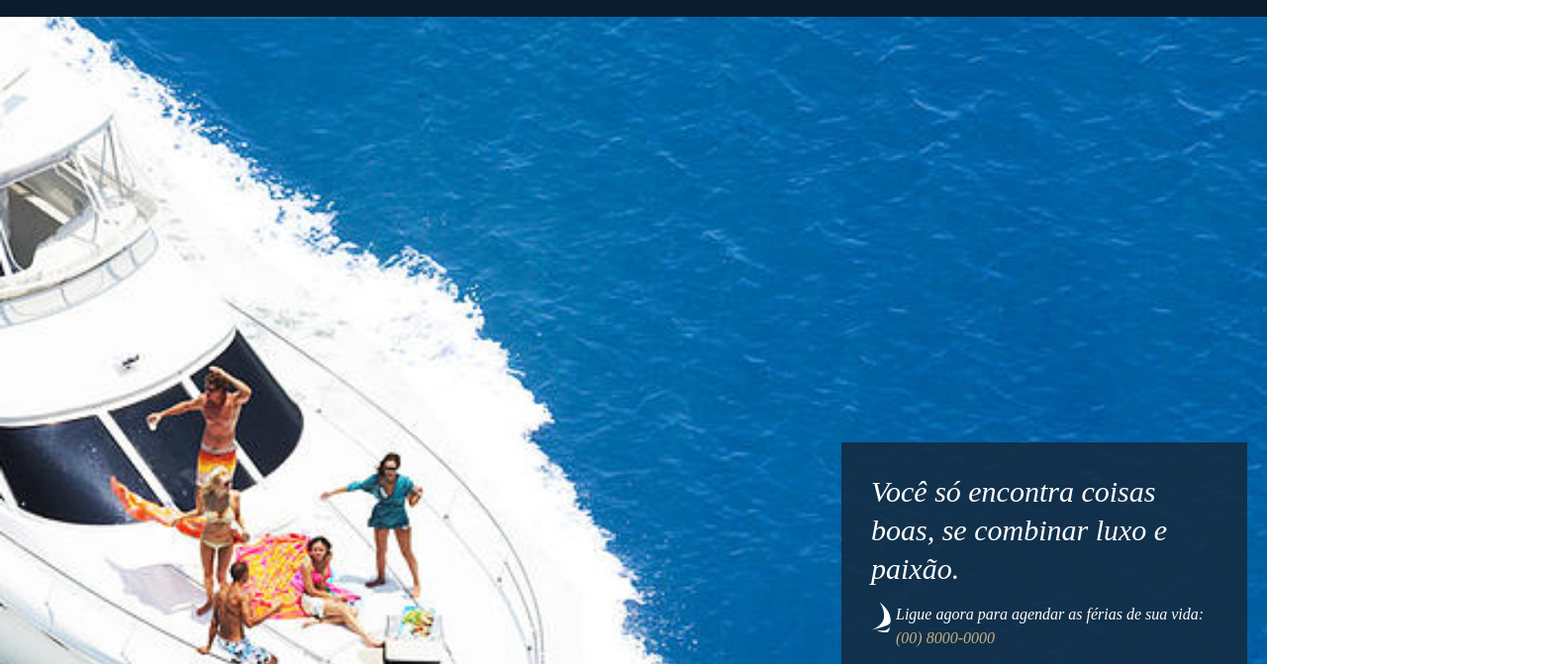
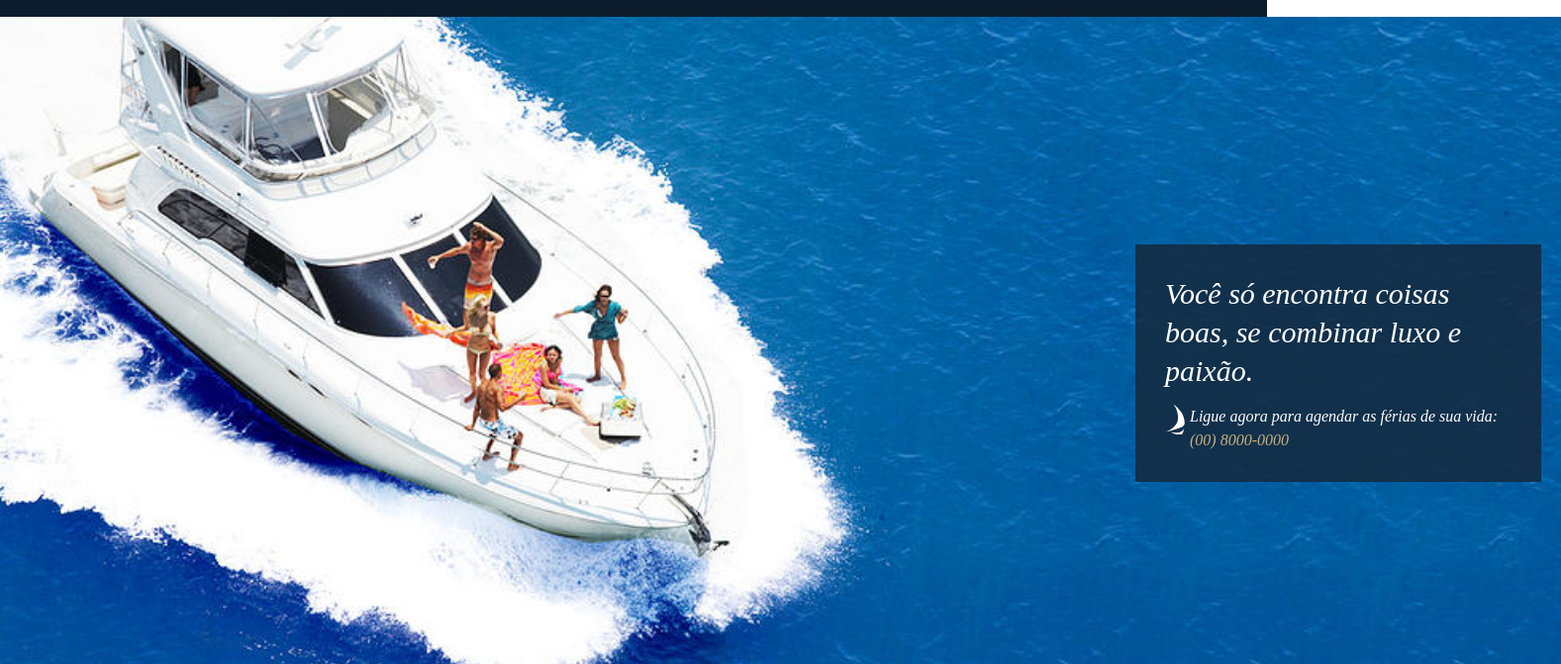
Before and after one commit to breninpotato/projeto-site, a plain HTML site: page index.html in a window 1280 px wide. Shown: the part 85-756 px from the top of the page at 99% size, 1577 px wide, since content can reach past the window. Drawn offline with Linux system fonts and the light colour scheme; a web font is replaced by a local one.

Commit message:
Update style.css

```diff
--- a/style.css
+++ b/style.css
@@ -69,9 +69,9 @@ nav span{
 
 .banner{
 
-    width: 100%;
+    width: 1577px;
 
-    height: 1100px;
+    height: 700px;
 
     margin: auto;
 
```
